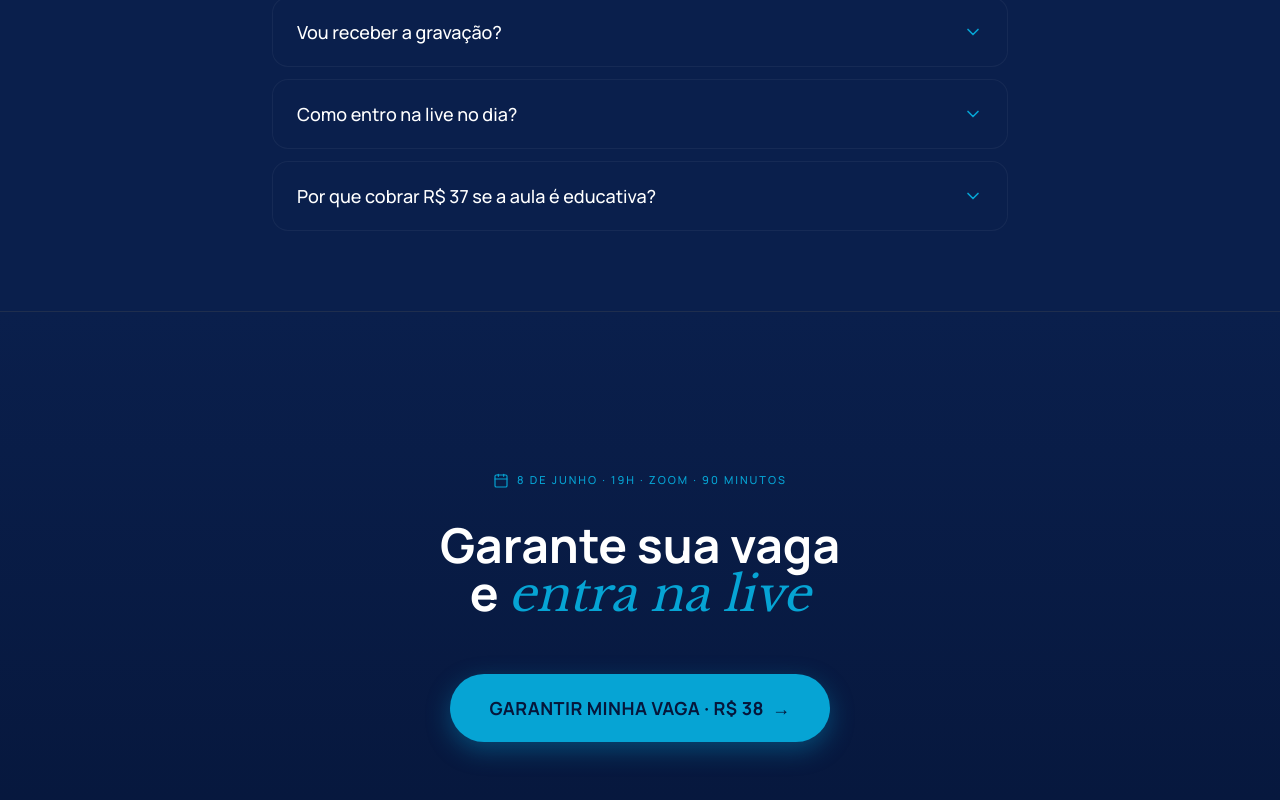
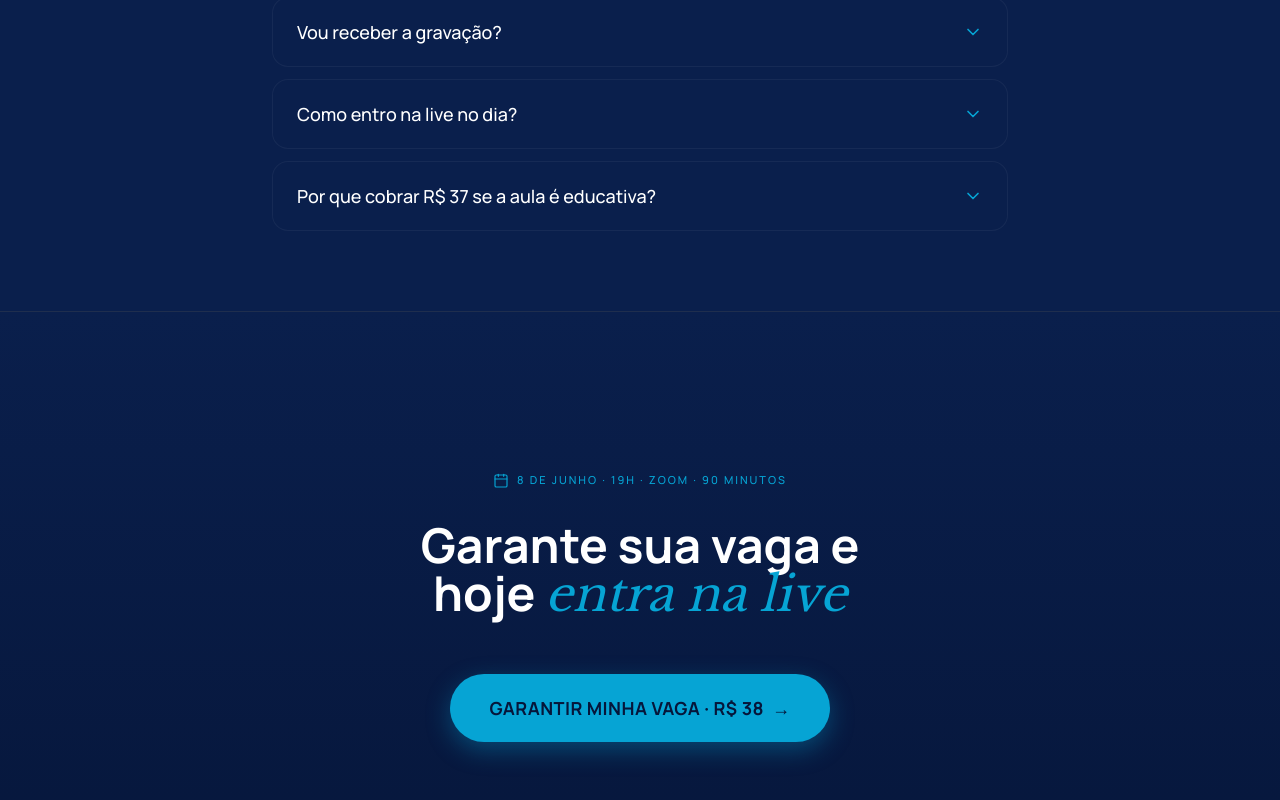
Before and after one commit to 3dubitencourt/prapsico-lps, a Next.js app: page /aula-ao-vivo in a window 1280 px wide. Shown: the part 4622-5422 px from the top of the page. Built offline with nearby package versions, Linux system fonts and the light colour scheme; no server answers.

Commit message:
Update text in FinalCTA component

```diff
--- a/components/sections/FinalCTA.tsx
+++ b/components/sections/FinalCTA.tsx
@@ -12,7 +12,7 @@ export function FinalCTA({ checkoutUrl }: Props) {
           8 DE JUNHO · 19H · ZOOM · 90 MINUTOS
         </p>
         <h2 className="text-2xl md:text-5xl font-bold leading-tight mb-8 md:mb-14 text-balance">
-          Garante sua vaga e{" "}
+          Garante sua vaga e hoje{" "}
           <em className="font-serif italic text-cyan font-normal">entra na live</em>
         </h2>
         <CTAPrimary href={checkoutUrl} size="lg" />
```
